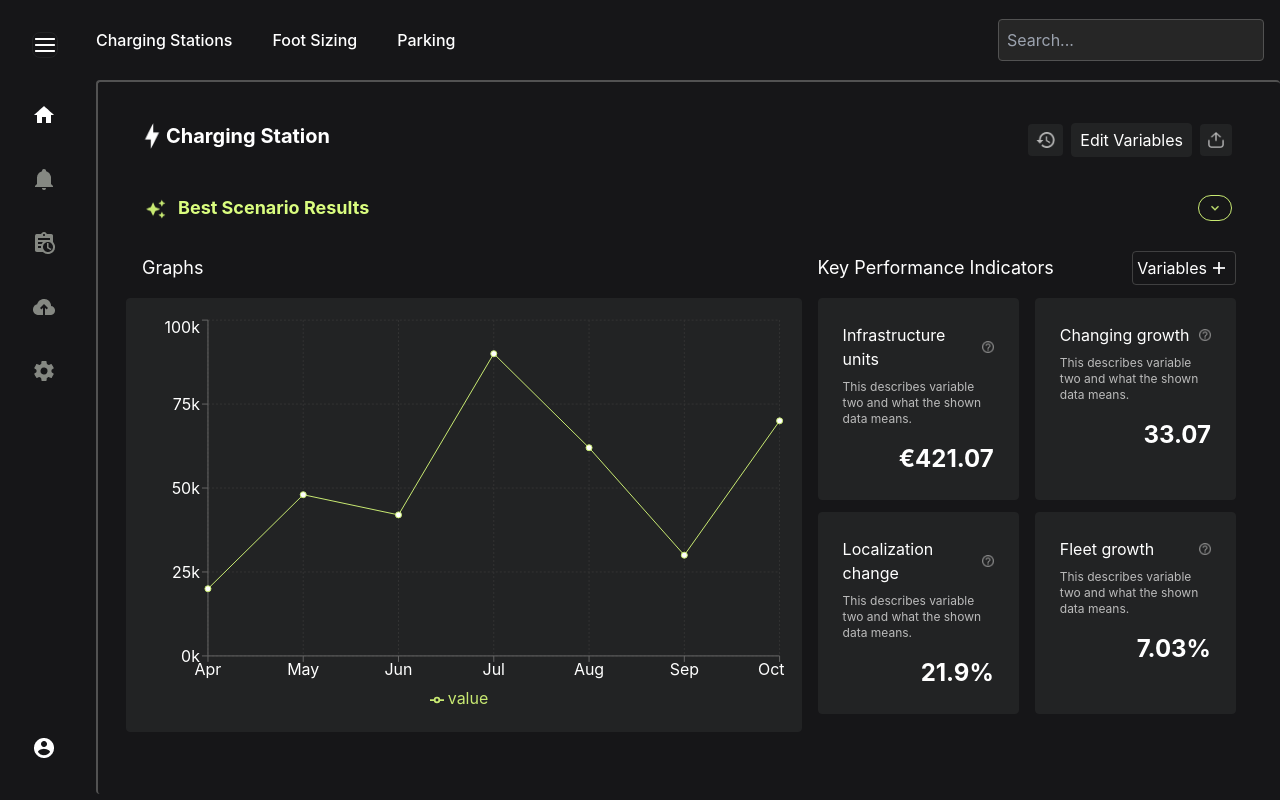
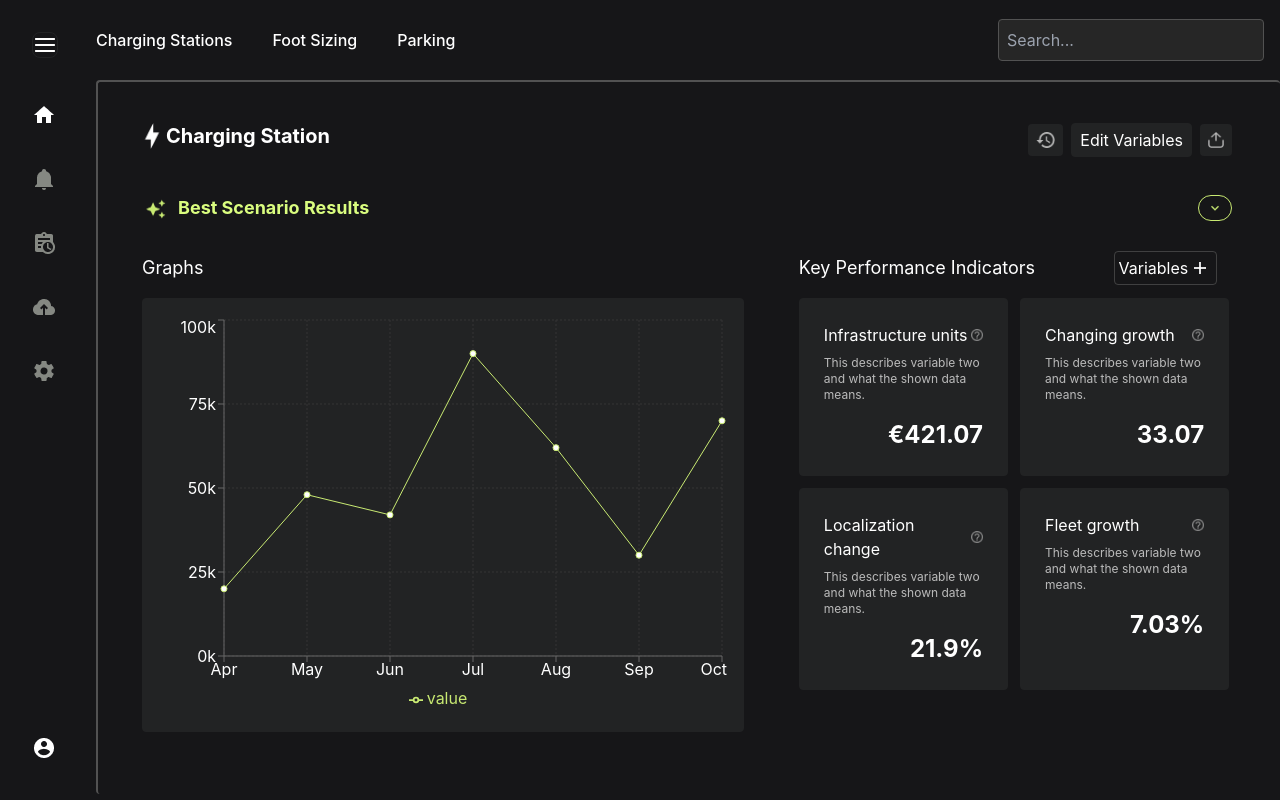
Before and after one commit to brookebachman/Tech-Assessment, a React (Vite) app in the folder data-viz-platform/: page / in a window 1280 px wide. Shown: the top 800 px of the page. Built offline with nearby package versions, Linux system fonts and the light colour scheme.

Commit message:
mobile is perfect

```diff
--- a/data-viz-platform/src/App.tsx
+++ b/data-viz-platform/src/App.tsx
@@ -20,7 +20,7 @@ function App() {
         {/* Main Layout */}
         <div className="flex">
           {/* Left Sidebar */}
-          <aside className="fixed top-20 left-0 h-full w-full md:w-20 z-50">
+          <aside className="fixed z-50 top-20 left-0 h-full md:w-20">
             <Navbar />
           </aside>
 
--- a/data-viz-platform/src/components/NavBar.tsx
+++ b/data-viz-platform/src/components/NavBar.tsx
@@ -62,7 +62,7 @@ const Navbar = () => {
 
         {/* Mobile Menu */}
         {isMenuOpen && (
-          <div className="md:hidden absolute bg-slate-600 text-white p-4 w-40 rounded left-0 z-[200]">
+          <div className="md:hidden absolute bg-[#222324] text-white p-4 w-40 rounded left-0 z-[200]">
             <Link
               to="/"
               className="block py-2 hover:bg-blue-500"
--- a/data-viz-platform/src/pages/Dashboard.tsx
+++ b/data-viz-platform/src/pages/Dashboard.tsx
@@ -103,10 +103,10 @@ export const Dashboard: React.FC<DashboardProps> = ({
             </div>
           </div>
         )}
-        <div className="md:flex block items-stretch w-11/12 md:w-full">
-          <div className="md:w-3/5 overflow-x-auto">
+        <div className="md:flex block items-stretch w-full">
+          <div className="md:w-7/12 overflow-x-auto">
             <h2 className="align-left flex p-4 text-lg">Graphs</h2>
-            <div className="border border-[#222324] bg-[#222324] rounded md:w-full p-4">
+            <div className="border border-[#222324] bg-[#222324] rounded md:w-11/12 p-4 md:ml-4">
               <MyLineChart />
             </div>
           </div>
@@ -120,8 +120,8 @@ export const Dashboard: React.FC<DashboardProps> = ({
                 <img src={plusIcon} alt="plus icon" className="h-6 w-6" />
               </div>
             </div>
-            <div className="flex md:mx-2">
-              <div className="border border-[#222324] bg-[#222324] rounded w-3/6 p-3 md:p-6 mx-1 md:mx-2 text-left">
+            <div className="flex md:ml-2">
+              <div className="border border-[#222324] bg-[#222324] rounded w-3/6 p-3 md:p-6 mx-1 md:ml-2 text-left">
                 <div className="flex items-center justify-between mb-2">
                   <div>Infrastructure units</div>
                   <img src={infoIcon} alt="info icon" className="h-3 w-3" />
@@ -133,7 +133,7 @@ export const Dashboard: React.FC<DashboardProps> = ({
                   €421.07{" "}
                 </div>
               </div>
-              <div className="border border-[#222324] bg-[#222324] rounded w-3/6 p-3 md:p-6 mx-1 md:mx-2 text-left">
+              <div className="border border-[#222324] bg-[#222324] rounded w-3/6 p-3 md:p-6 mx-1 md:ml-2 text-left">
                 <div className="flex items-center justify-between mb-2">
                   <div>Changing growth</div>
                   <img src={infoIcon} alt="info icon" className="h-3 w-3" />
@@ -144,8 +144,8 @@ export const Dashboard: React.FC<DashboardProps> = ({
                 <div className="text-2xl font-bold text-right mt-4">33.07 </div>
               </div>
             </div>
-            <div className="flex md:mx-2">
-              <div className="border border-[#222324] bg-[#222324] rounded w-3/6 p-3 md:p-6 my-3 mx-1 md:mx-2 text-left">
+            <div className="flex md:ml-2">
+              <div className="border border-[#222324] bg-[#222324] rounded w-3/6 p-3 md:p-6 my-3 mx-1 md:ml-2 text-left">
                 <div className="flex items-center justify-between mb-2">
                   <div>Localization change</div>
                   <img src={infoIcon} alt="info icon" className="h-3 w-3" />
@@ -155,7 +155,7 @@ export const Dashboard: React.FC<DashboardProps> = ({
                 </div>
                 <div className="text-2xl font-bold text-right mt-4">21.9%</div>
               </div>
-              <div className="border border-[#222324] bg-[#222324] rounded w-3/6 p-3 md:p-6 my-3 mx-1 md:mx-2 text-left">
+              <div className="border border-[#222324] bg-[#222324] rounded w-3/6 p-3 md:p-6 my-3 mx-1 md:ml-2 text-left">
                 <div className="flex items-center justify-between mb-2">
                   <div>Fleet growth</div>
                   <img src={infoIcon} alt="info icon" className="h-3 w-3" />
```
